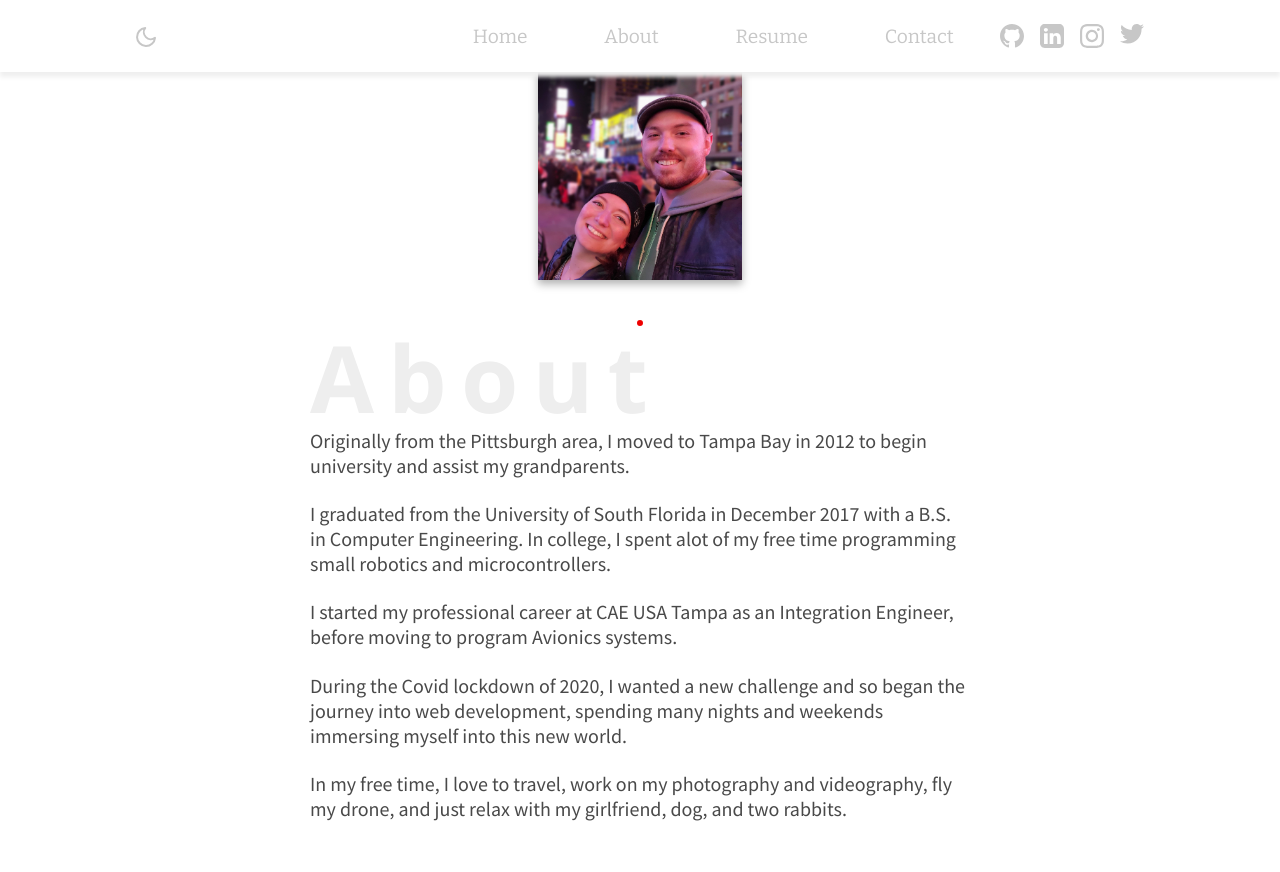
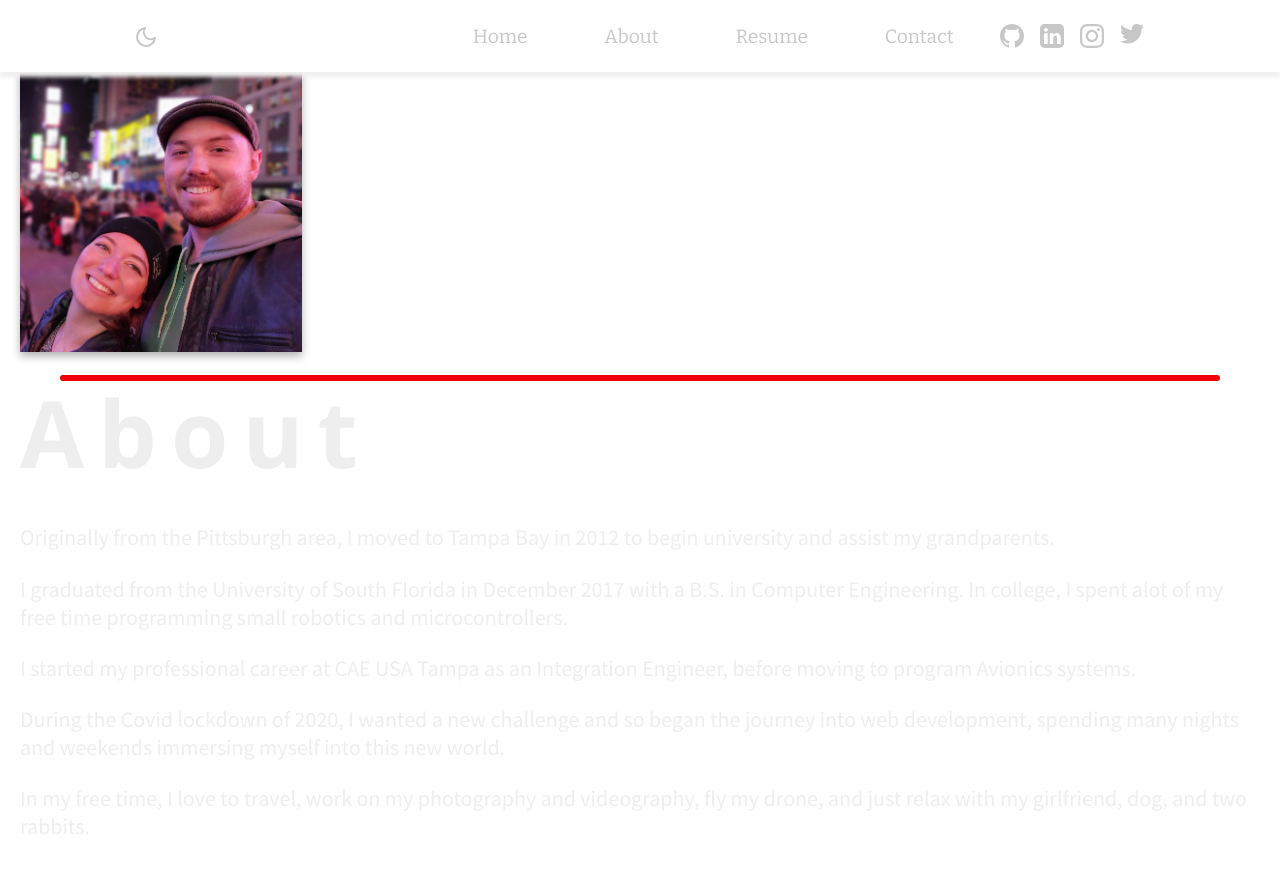
Before and after one commit to TSimmz/tsimmz.github.io, a React (Create React App) app: page /about in a window 1280 px wide. Shown: the top 872 px of the page. Built offline with nearby package versions, Linux system fonts and the light colour scheme; the HTML template or start-up script is replaced by a standard one.

Commit message:
Moved About details to JSON, removed Carousel, switched to CSS Grid

```diff
--- a/src/components/landing/About/About.jsx
+++ b/src/components/landing/About/About.jsx
@@ -2,6 +2,7 @@ import React, { useContext } from 'react';
 import { ThemeContext } from 'providers/ThemeProvider';
 import { Wrapper, AboutWrapper, Details, ImageWrapper } from './styles';
 import { Divider, PageTitle } from 'components/common';
+import about from './about.json';
 import nyc from 'assets/images/nyc.jpg';
 import { Fade } from '@material-ui/core';
 
@@ -20,30 +21,10 @@ export const About = ({ timeout }) => {
           </ImageWrapper>
           <Divider vertical theme={theme} />
           <Details>
-            <PageTitle>About</PageTitle>
-            <p>
-              Originally from the Pittsburgh area, I moved to Tampa Bay in 2012
-              to begin university and assist my grandparents.
-            </p>
-            <p>
-              I graduated from the University of South Florida in December 2017
-              with a B.S. in Computer Engineering. In college, I spent alot of
-              my free time programming small robotics and microcontrollers.
-            </p>
-            <p>
-              I started my professional career at CAE USA Tampa as an
-              Integration Engineer, before moving to program Avionics systems.
-            </p>
-            <p>
-              During the Covid lockdown of 2020, I wanted a new challenge and so
-              began the journey into web development, spending many nights and
-              weekends immersing myself into this new world.
-            </p>
-            <p>
-              In my free time, I love to travel, work on my photography and
-              videography, fly my drone, and just relax with my girlfriend, dog,
-              and two rabbits.
-            </p>
+            <PageTitle className='margin-bottom'>About</PageTitle>
+            {about.details.map((paragraph) => (
+              <p>{paragraph}</p>
+            ))}
           </Details>
         </AboutWrapper>
       </Wrapper>
--- /dev/null
+++ b/src/components/landing/About/about.json
@@ -0,0 +1,9 @@
+{
+  "details": [
+    "Originally from the Pittsburgh area, I moved to Tampa Bay in 2012 to begin university and assist my grandparents.",
+    "I graduated from the University of South Florida in December 2017 with a B.S. in Computer Engineering. In college, I spent alot of my free time programming small robotics and microcontrollers.",
+    "I started my professional career at CAE USA Tampa as an Integration Engineer, before moving to program Avionics systems.",
+    "During the Covid lockdown of 2020, I wanted a new challenge and so began the journey into web development, spending many nights and weekends immersing myself into this new world.",
+    "In my free time, I love to travel, work on my photography and videography, fly my drone, and just relax with my girlfriend, dog, and two rabbits."
+  ]
+}
--- a/src/components/landing/About/styles.js
+++ b/src/components/landing/About/styles.js
@@ -16,17 +16,28 @@ export const Wrapper = styled.div`
 `;
 
 export const AboutWrapper = styled.section`
-  max-width: 1920px;
-  height: 55vh;
+  max-width: 1280px;
   margin: 0 auto;
   padding: 0 20px;
-  display: flex;
-  justify-content: center;
+  display: grid;
+  grid-template-areas: 'image divide text';
   align-items: center;
 
   @media (max-width: 1310px) {
-    flex-direction: column;
+    grid-template-areas:
+      'image'
+      'divide'
+      'text';
+    justify-content: center;
+
+    align-items: center;
   }
+`;
+
+export const Details = styled.div`
+  grid-area: 'text';
+  display: flex;
+  flex-direction: column;
 
   p {
     font-size: 22px;
@@ -34,42 +45,20 @@ export const AboutWrapper = styled.section`
     color: ${({ theme }) =>
       theme === 'light' ? lightTheme.darkColor : darkTheme.darkColor};
     transition: 500ms;
-
-    @media (max-width: 1500px) {
-      font-size: 20px;
-    }
   }
 `;
 
-export const CarouselWrapper = styled.div`
-  width: 650px;
-  transform: translateX(125px);
-`;
-
-export const Details = styled.div`
-  flex-shrink: 1;
-  max-width: 660px;
-  display: flex;
-  flex-direction: column;
-`;
-
 export const ImageWrapper = styled.div`
-  height: 50vh;
-  display: flex;
-  justify-content: center;
-  align-items: center;
-
-  @media (max-width: 1310px) {
-    height: 30vh;
-    margin-bottom: 40px;
-  }
+  grid-area: 'image';
+  width: 22vw;
 
   img {
-    height: inherit;
-    margin: 0 auto;
+    display: block;
+    max-width: 100%;
     object-fit: cover;
 
     ${({ theme }) =>
       theme === 'light' ? 'filter: drop-shadow(0px 4px 4px #afafaf);' : ''}
+    transition: 500ms;
   }
 `;
```
Also changed, not shown: src/components/landing/About/Carousel/Carousel.jsx (deleted, +0 -52 lines), src/components/landing/About/Carousel/styles.js (deleted, +0 -20 lines).
